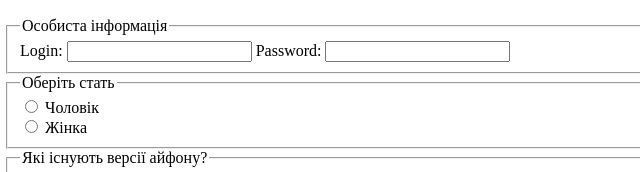
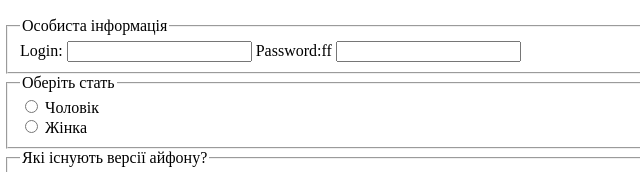
Before and after one commit to RuBiX35499/testt, a plain HTML site: page index.html in a window 1280 px wide. Shown: the part 1990-2162 px from the top of the page, 4-644 px from the left. Drawn offline with Linux system fonts and the light colour scheme.

Commit message:
second commit

```diff
--- a/index.html
+++ b/index.html
@@ -109,7 +109,7 @@
         <label for="login" >Login:</label>
         <input type="text" name="login" id="login" required>
 
-        <label for="password">Password:</label>
+        <label for="password">Password:ff</label>
         <input type="password" name="password" id="password" required>
       </fieldset>
 
```
